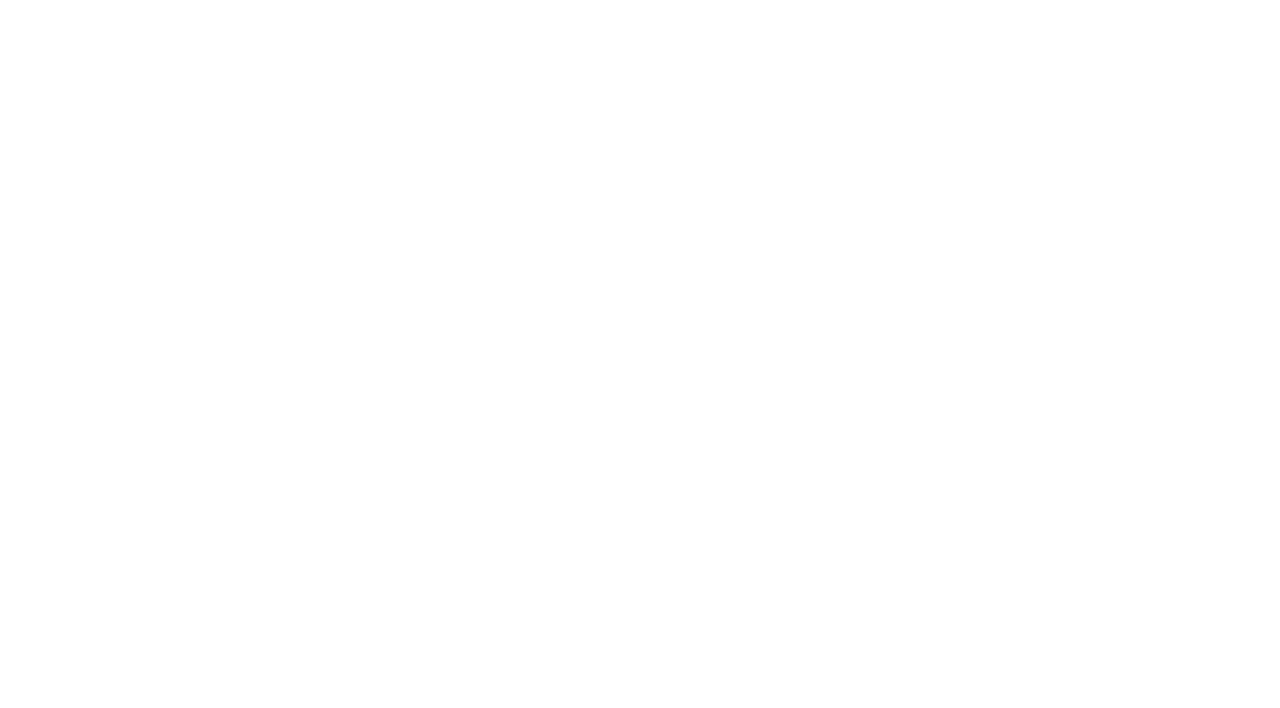
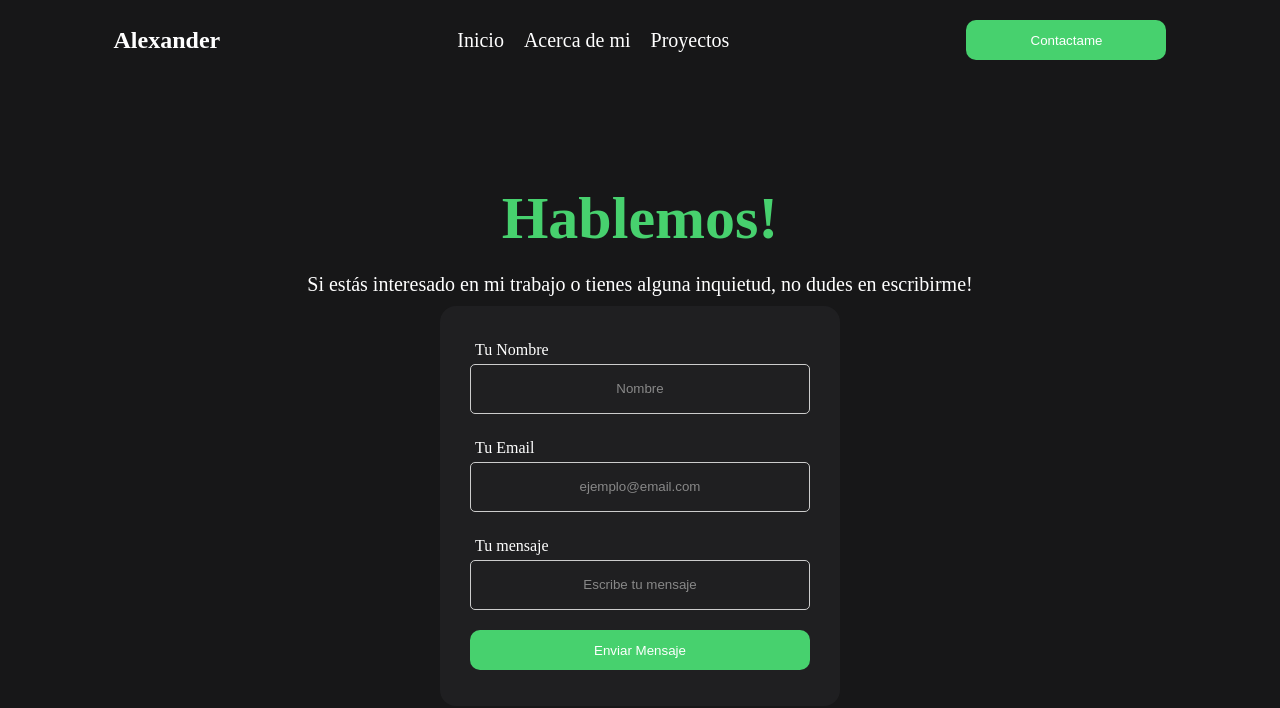
Before and after one commit to Alexander12302002/portafolio, a React (Vite) app: page /ContactMe in a window 1280 px wide. Before the commit this address had no page. Shown: the top 708 px of the page. Built offline with nearby package versions, Linux system fonts and the light colour scheme.

Commit message:
feat: :sparkles: Ui de contacto terminada mas la posibilidad de enviar mensajes al correo electronico

```diff
--- /dev/null
+++ b/src/components/contact.jsx
@@ -0,0 +1,57 @@
+import React, { useState } from 'react';
+import '../styles/contact.css';
+import Navegacion from './navegacion';
+
+const Contact = () => {
+    const onSubmit = async (event) => {
+        event.preventDefault();
+        const formData = new FormData(event.target);
+
+        formData.append("access_key", "e187f71e-0e46-4024-9e6f-9172c4128195");
+
+        const object = Object.fromEntries(formData);
+        const json = JSON.stringify(object);
+
+        const res = await fetch("https://api.web3forms.com/submit", {
+          method: "POST",
+          headers: {
+            "Content-Type": "application/json",
+            Accept: "application/json"
+          },
+          body: json
+        }).then((res) => res.json());
+
+        if (res.success) {
+          console.log("Success", res);
+        }
+      };
+
+    return (
+        <>
+            <Navegacion />
+            <section className='contact'>
+                <div className='container-contact'>
+                <h2>Hablemos!</h2>
+                <p>Si estás interesado en mi trabajo o tienes alguna inquietud, no dudes en escribirme!</p>
+                <form onSubmit={onSubmit}>
+                    <div className='input-box'>
+                        <label>Tu Nombre</label>
+                        <input type="text" name='name' className='field' placeholder='Nombre' required/>
+                    </div>
+                    <div className='input-box'>
+                        <label>Tu Email</label>
+                        <input type="email" name='email' className='field' placeholder='ejemplo@email.com' required/>
+                    </div>
+                    <div className='input-box'>
+                        <label>Tu mensaje</label>
+                        <input name='message' className='field-mess' placeholder='Escribe tu mensaje' required/>
+                    </div>
+                    <button type='submit'>Enviar Mensaje</button>
+                </form>
+                </div>
+            </section>
+        </>
+    );
+};
+
+export default Contact;
--- a/src/components/navegacion.jsx
+++ b/src/components/navegacion.jsx
@@ -18,7 +18,7 @@ function Navegacion() {
                     </ul>
                 </div>
                 <div className='Contact-me'>
-                    <a href='#'><button>Contactame</button></a>
+                    <a href='/ContactMe'><button>Contactame</button></a>
                 </div>
             </nav>
         </div>
--- a/src/home.jsx
+++ b/src/home.jsx
@@ -3,6 +3,7 @@ import { BrowserRouter as Router, Routes, Route } from 'react-router-dom';
 import AboutMe from './components/about'
 import Cv from './components/cv'
 import Project from './components/project';
+import Contact from './components/contact'
 
 function Home() {
 
@@ -12,6 +13,7 @@ function Home() {
               <Route path="/" element={<Cv/>}/>
               <Route path="/AboutMe" element={<AboutMe />} />
               <Route path="/Projects" element={<Project />} />
+              <Route path="/ContactMe" element={<Contact />} />
       </Routes>
     </Router>
   )
--- /dev/null
+++ b/src/styles/contact.css
@@ -0,0 +1,74 @@
+.contact{
+    background: #171718;
+    height: 90vh;
+}
+
+.container-contact{
+    display: flex;
+    flex-direction: column;
+    align-items: center;
+    height: 100%;
+    justify-content: center;
+}
+
+.container-contact h2{
+    font-size: 60px;
+    color: #47d16e;
+    margin: 10px;
+}
+
+.container-contact p{
+    font-size: 20px;
+    color: #fff;
+    margin: 10px;
+}
+
+form{
+    background: #1f1f21;
+    width: 400px;
+    height: 400px;
+    border-radius: 16px;
+    padding: 20px;
+    display: flex;
+    flex-direction: column;
+}
+
+.input-box{
+    display: flex;
+    flex-direction: column;
+    padding: 10px;
+}
+
+.input-box label{
+    padding: 5px;
+    color: #fff;
+}
+
+.field, .field-mess {
+    width: 100%;
+    height: 50px;
+    padding: 0 10px;
+    box-sizing: border-box;
+    text-align: center;
+    line-height: 50px;
+    border: 1px solid #ccc;
+    border-radius: 5px;
+    background: none;
+}
+
+
+.field::placeholder, .field-mess::placeholder {
+    color: #888;
+    text-align: center;
+    line-height: 50px;
+}
+
+form button{
+    margin: 10px;
+    height: 40px;
+    background: #47d16e;
+    border: none;
+    border-radius: 10px;
+    color: #fff;
+
+}
```
